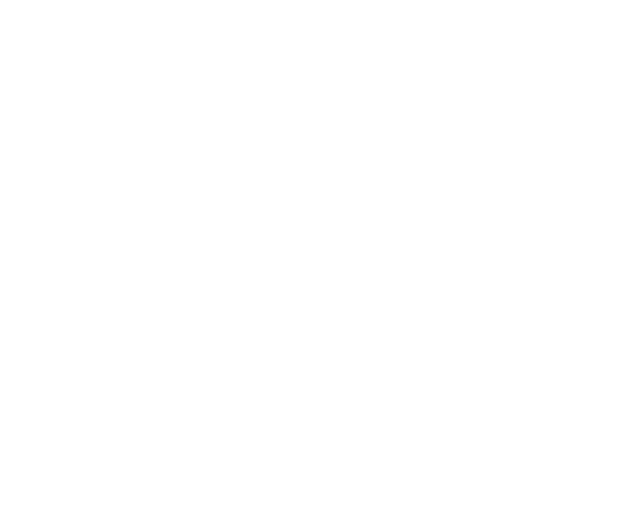
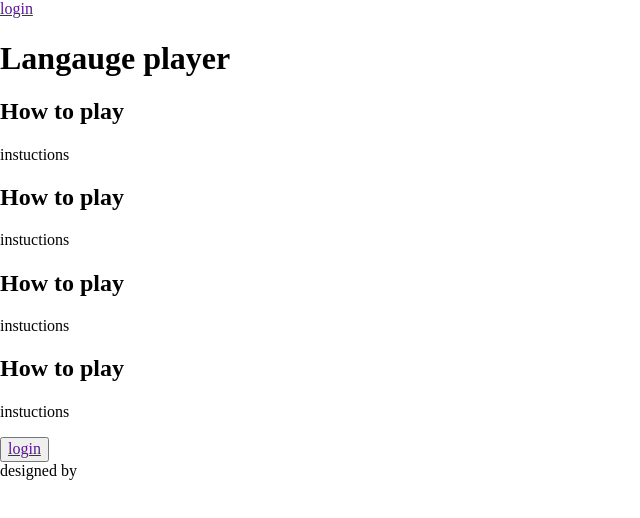
Before and after one commit to HosnyYousef/langaugePlayer2, a plain HTML site: page index.html in a window 1280 px wide. Shown: the whole page, without its empty margins (0-640 px from the left). Drawn offline with Linux system fonts and the light colour scheme.

Commit message:
transfer html

```diff
--- a/index.html
+++ b/index.html
@@ -13,6 +13,42 @@
 	</head>
 	<body>
 
+	<nav>
+		<a href="">login</a>
+	</nav>
+
+	<section>
+		<h1>Langauge player</h1>
+	</section>
+
+	<section>
+		<section>
+			<h2>How to play</h2>
+			<p>instuctions</p>
+		</section>
+		<section>
+			<h2>How to play</h2>
+			<p>instuctions</p>
+		</section>
+		<section>
+			<h2>How to play</h2>
+			<p>instuctions</p>
+		</section>
+		<section>
+			<h2>How to play</h2>
+			<p>instuctions</p>
+		</section>
+	</section>
+
+	<section>
+		<button>
+			<a href="">login</a>
+		</button>
+	</section>
+
+		<footer>
+			<span>designed by <a href="www.yousefhosny.com</a></span>
+		</footer>
 		<script type="text/javascript" src="js/main.js"></script>
 	</body>
 </html>
```
